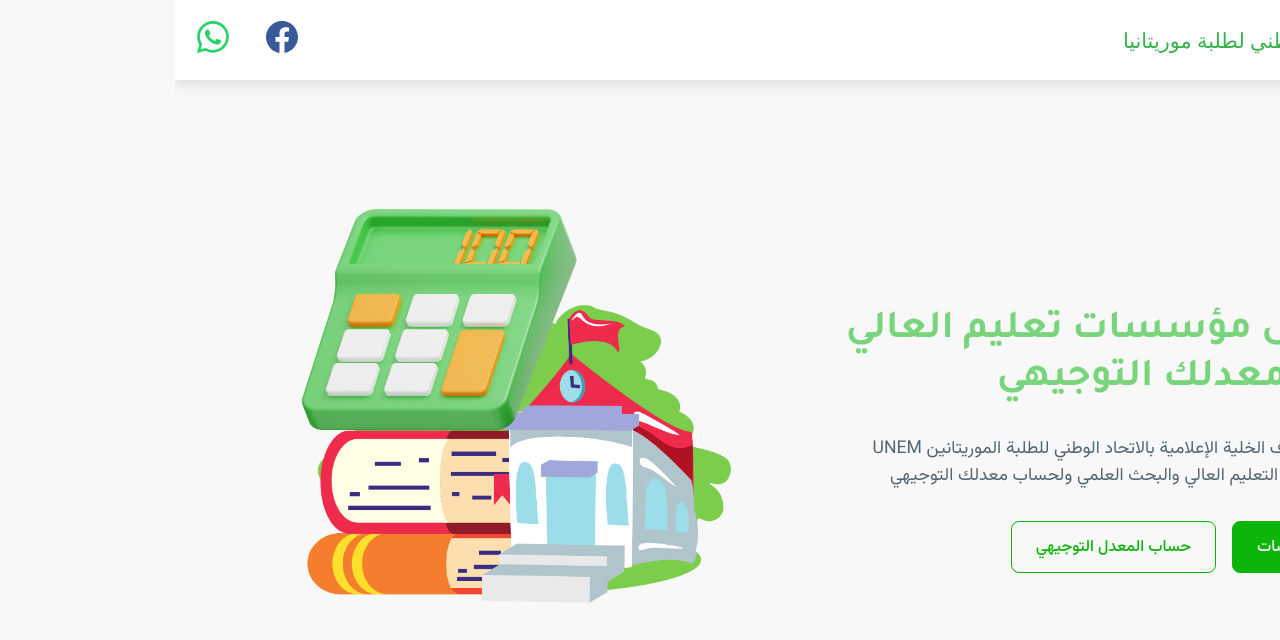
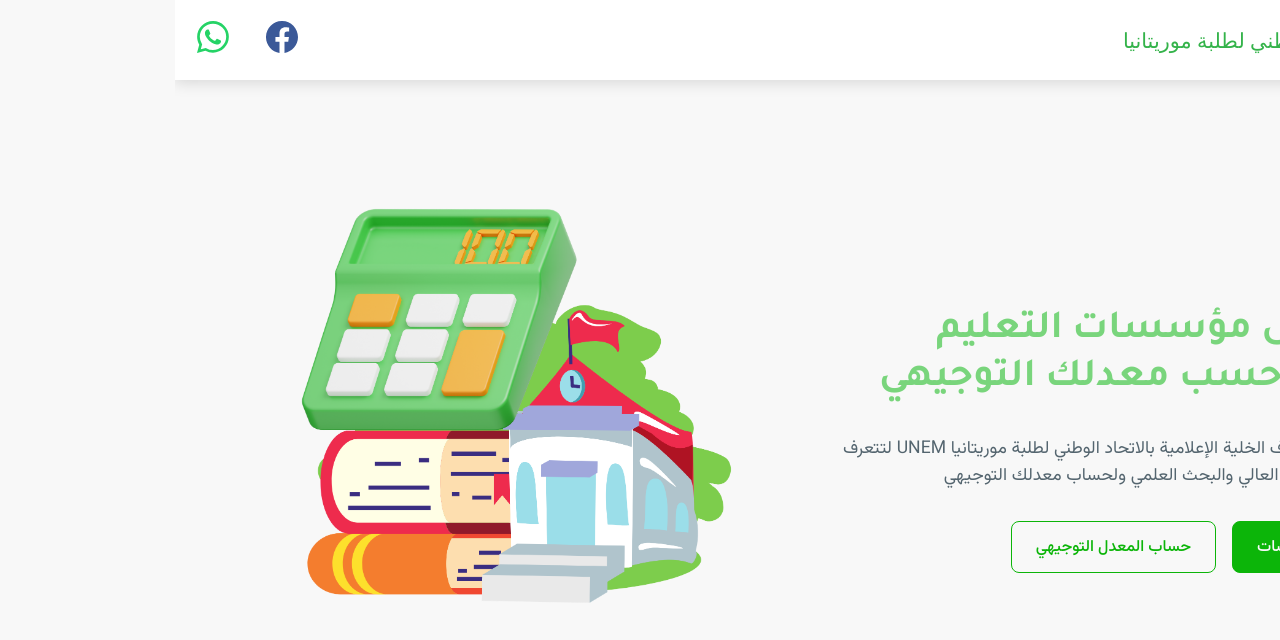
Before and after one commit to ahmed-abdat/UNEM, a React (Vite) app: page / in a window 1280 px wide. Shown: the top 640 px of the page. Built offline with nearby package versions, Linux system fonts and the light colour scheme.

Commit message:
fix some bug

```diff
--- a/src/components/Hero.jsx
+++ b/src/components/Hero.jsx
@@ -8,8 +8,8 @@ export default function Hero() {
     <section className="hero">
         <div className="hero--container">
             <div className="hero--content">
-                <h1>تعرف على مؤسسات تعليم العالي وإحسب معدلك التوجيهي</h1>
-                <p>الخدمة مقدمة من طرف الخلية الإعلامية بالاتحاد الوطني للطلبة الموريتانين UNEM لتتعرف على مؤسسات التعليم العالي والبحث العلمي ولحساب معدلك التوجيهي</p>
+                <h1>تعرف على مؤسسات التعليم العالي وإحسب معدلك التوجيهي</h1>
+                <p>الخدمة مقدمة من طرف الخلية الإعلامية بالاتحاد الوطني لطلبة موريتانيا UNEM لتتعرف على مؤسسات التعليم العالي والبحث العلمي ولحساب معدلك التوجيهي</p>
                 <div className="hero--btns">
                     <button className="btn btn--primary btn--outline">تعرف على المؤسسات</button>
                     <Link to='/calculation'><button className="btn btn--secondary"> حساب المعدل التوجيهي </button></Link>
--- a/src/components/styles/SpinerLoader.css
+++ b/src/components/styles/SpinerLoader.css
@@ -11,7 +11,7 @@
     transform: translate(-50%, -50%);
   }
   .loader {
-    border: 4px solid #00a884;
+    border: 4px solid #11c707;
     border-left-color: transparent;
     border-radius: 50%;
   }
--- a/src/pages/calculation/index.jsx
+++ b/src/pages/calculation/index.jsx
@@ -38,6 +38,9 @@ export default function Calculation() {
     const MOR = CalculMoyenOR_SN(Fparam, Sparam, Tparam, MG);
     setMOR(MOR);
   };
+
+  // validate text
+  const validateText  = option.value === "SN" || option.value === "M" ? "Votre moyenne d'orientation est :" : "معدلك التوجيهي هو :"
 
   const BtnText =
     option.value === "SN" || option.value === "M"
@@ -96,7 +99,7 @@ export default function Calculation() {
             </button>
             {
               MOR && (<div className="result">
-              <h3> {MOR} </h3>
+              <h3> {validateText} {MOR} </h3>
             </div>)
             }
           </div>
```
